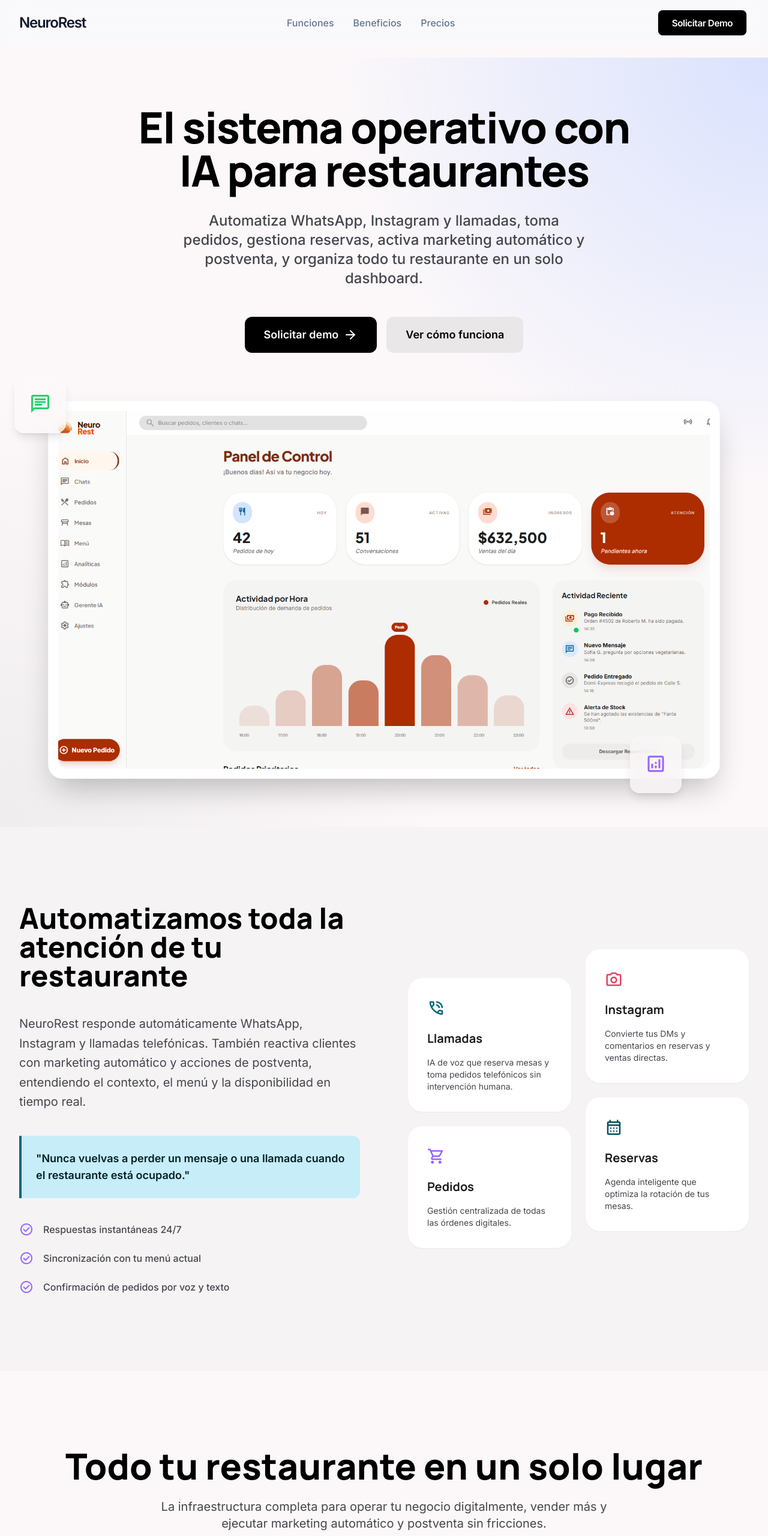
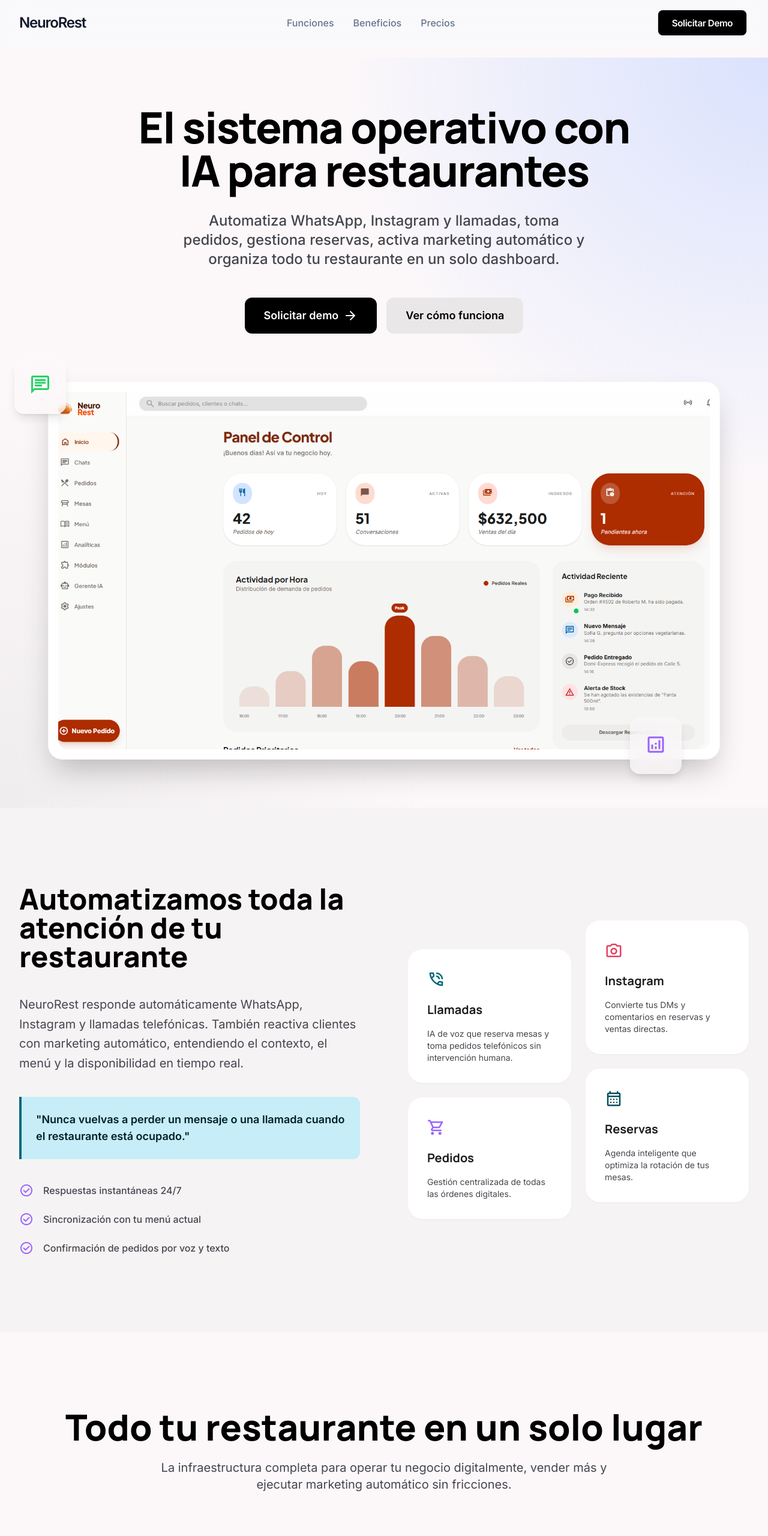
Before and after one commit to agentcore-ia/neurorest-landing-page, a plain HTML site: page index.html in a window 1280 px wide. Shown: the top 2560 px of the page at 60% size. Drawn offline with nearby package versions, Linux system fonts and the light colour scheme.

Commit message:
Focus post-sale marketing copy in marketing section

```diff
--- a/index.html
+++ b/index.html
@@ -109,7 +109,7 @@
                     El sistema operativo con IA para restaurantes
                 </h1>
 <p class="text-xl md:text-2xl text-on-surface-variant max-w-2xl mx-auto font-medium">
-                    Automatiza WhatsApp, Instagram y llamadas, toma pedidos, gestiona reservas, activa marketing automático y postventa, y organiza todo tu restaurante en un solo dashboard.
+                    Automatiza WhatsApp, Instagram y llamadas, toma pedidos, gestiona reservas, activa marketing automático y organiza todo tu restaurante en un solo dashboard.
                 </p>
 <div class="flex flex-col sm:flex-row items-center justify-center gap-4 pt-4">
 <button onclick="openModal()" class="bg-primary text-on-primary px-8 py-4 rounded-xl font-bold text-lg hover:opacity-90 transition-all flex items-center gap-2">
@@ -143,7 +143,7 @@
                         Automatizamos toda la atención de tu restaurante
                     </h2>
 <p class="text-xl text-on-surface-variant leading-relaxed">
-                        NeuroRest responde automáticamente WhatsApp, Instagram y llamadas telefónicas. También reactiva clientes con marketing automático y acciones de postventa, entendiendo el contexto, el menú y la disponibilidad en tiempo real.
+                        NeuroRest responde automáticamente WhatsApp, Instagram y llamadas telefónicas. También reactiva clientes con marketing automático, entendiendo el contexto, el menú y la disponibilidad en tiempo real.
                     </p>
 <div class="bg-secondary-container/30 border-l-4 border-secondary p-6 rounded-r-xl">
 <p class="text-on-secondary-fixed text-lg font-bold">
@@ -197,7 +197,7 @@
 <section class="py-32 px-8">
 <div class="max-w-7xl mx-auto text-center mb-20 space-y-6">
 <h2 class="text-4xl md:text-6xl font-extrabold text-primary">Todo tu restaurante en un solo lugar</h2>
-<p class="text-xl text-on-surface-variant max-w-3xl mx-auto">La infraestructura completa para operar tu negocio digitalmente, vender más y ejecutar marketing automático y postventa sin fricciones.</p>
+<p class="text-xl text-on-surface-variant max-w-3xl mx-auto">La infraestructura completa para operar tu negocio digitalmente, vender más y ejecutar marketing automático sin fricciones.</p>
 </div>
 <div class="max-w-7xl mx-auto space-y-12">
 <!-- Row 1: Centro de conversaciones (Wide) -->
@@ -474,7 +474,7 @@
 <div class="lg:w-[40%] space-y-10 order-1 lg:order-2">
 <div class="inline-block px-4 py-2 rounded-full bg-tertiary-fixed text-on-tertiary-fixed text-sm font-bold tracking-widest uppercase">Inteligencia Artificial</div>
 <h2 class="text-4xl md:text-6xl font-extrabold text-primary leading-tight">Una IA que conoce todo tu negocio</h2>
-<p class="text-xl text-on-surface-variant leading-relaxed">Habla con tu restaurante. Obtén reportes financieros, tendencias de consumo, sugerencias estratégicas y recomendaciones para tus campañas de marketing automático y postventa sin navegar por complejos menús ni tablas frías.</p>
+<p class="text-xl text-on-surface-variant leading-relaxed">Habla con tu restaurante. Obtén reportes financieros, tendencias de consumo, sugerencias estratégicas y recomendaciones para tus campañas de marketing automático sin navegar por complejos menús ni tablas frías.</p>
 <button onclick="openModal('analytic')" class="flex items-center gap-3 bg-primary text-white px-8 py-4 rounded-xl font-bold hover:bg-slate-800 transition-all shadow-lg active:scale-95 text-lg">
                         Ver funciones de analítica
                         <span class="material-symbols-outlined">arrow_right_alt</span>
```
